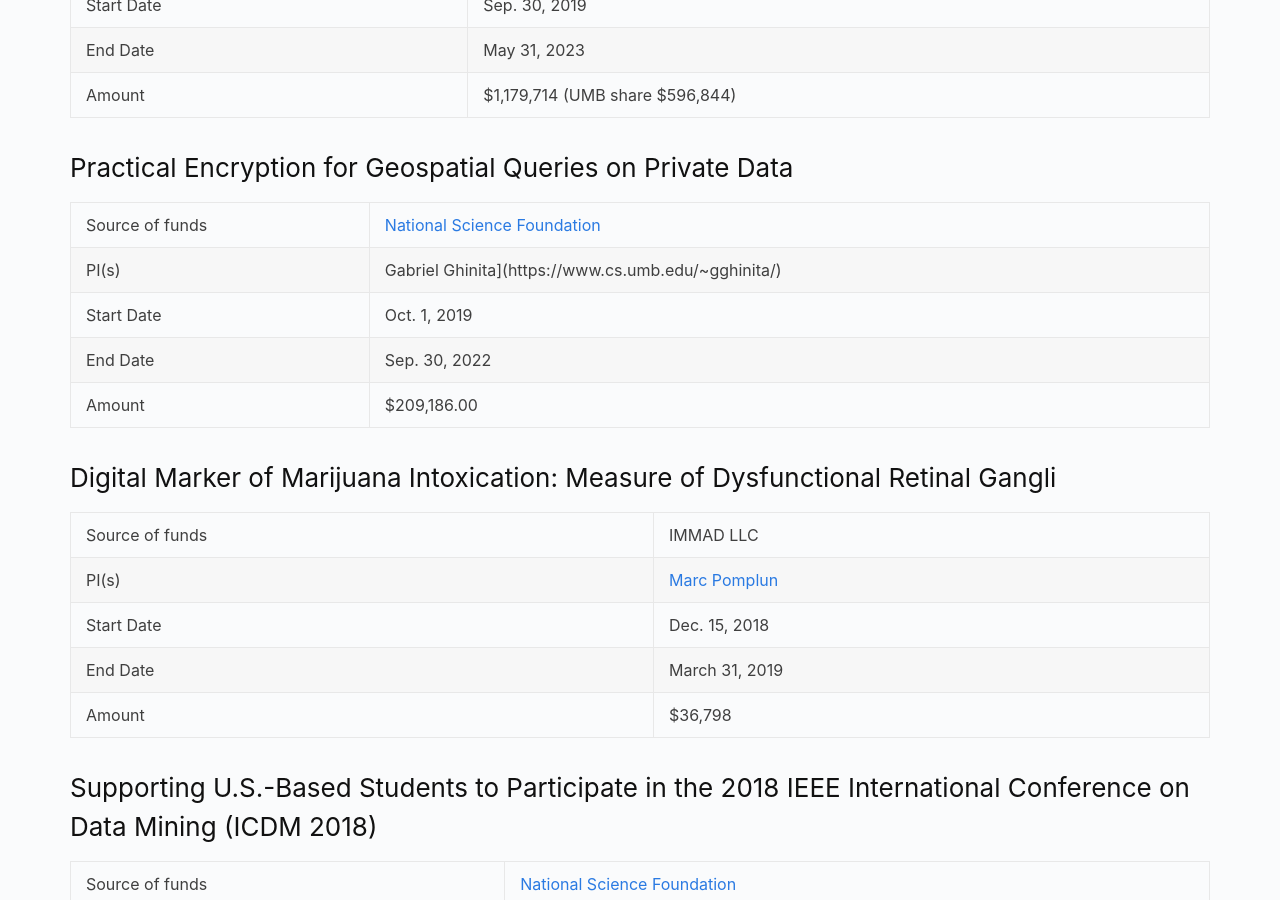
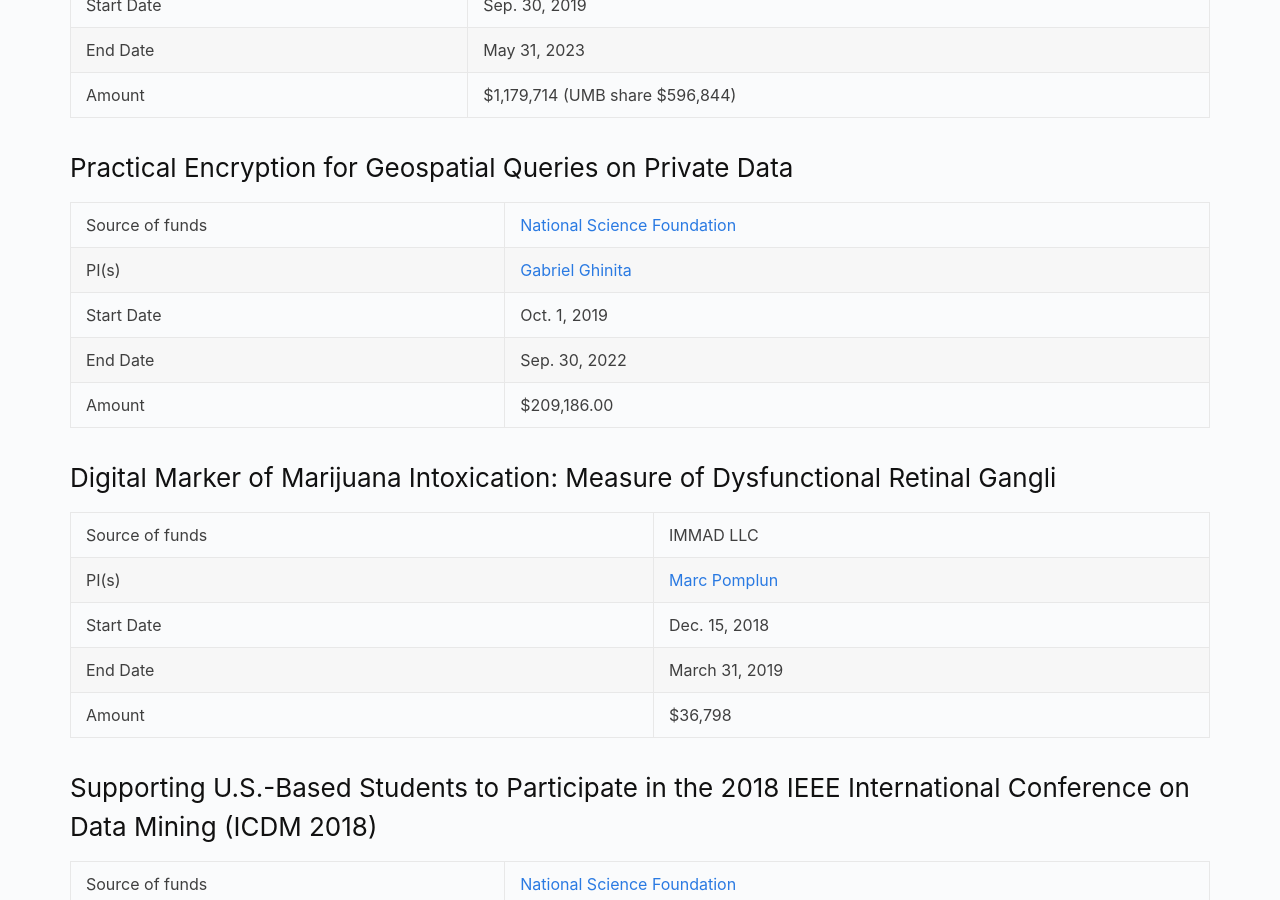
Before and after one commit to umbcs/umbcs.github.io, a Jekyll site: the page built from WEB/research/funding.markdown, in a window 1280 px wide and 900 px high, scrolled down 1061 px. Built offline with Jekyll 4.4.1, drawn with Linux system fonts in a browser that asks for light colours.

```diff
--- a/WEB/research/funding.markdown
+++ b/WEB/research/funding.markdown
@@ -33,7 +33,7 @@ PIs and Co-PIs only include members of the UMass Boston Computer Science departm
 <h3>Practical Encryption for Geospatial Queries on Private Data</h3>
 
 |Source of funds                   |[National Science Foundation](https://www.nsf.gov)
-|PI(s)                             |Gabriel Ghinita](https://www.cs.umb.edu/~gghinita/)
+|PI(s)                             |[Gabriel Ghinita](https://www.cs.umb.edu/~gghinita/)
 |Start Date                        |Oct. 1, 2019
 |End Date                          |Sep. 30, 2022
 |Amount                            |$209,186.00
```
